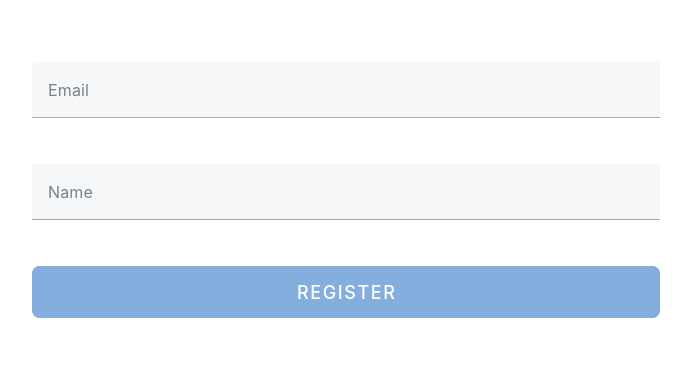
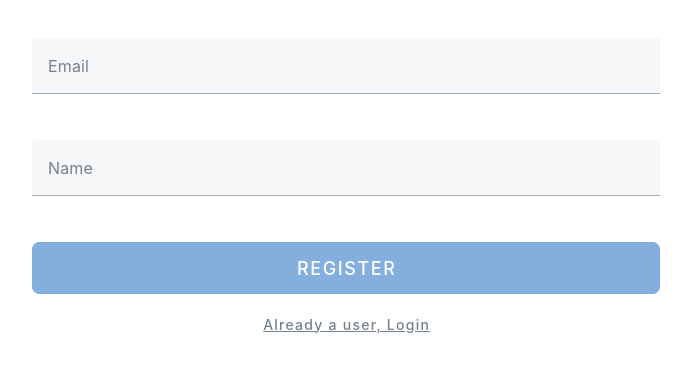
Before and after one commit to mgarnick1/password-webauthn, a Vue app: page / in a window 1280 px wide. Shown: the part 210-582 px from the top of the page, without its empty margins (294-985 px from the left). Built offline with nearby package versions, Linux system fonts and the light colour scheme; no server answers.

Commit message:
added the ability to switch between login and register and wire up the register button to register a user

```diff
--- a/src/components/Login.vue
+++ b/src/components/Login.vue
@@ -5,8 +5,12 @@
     :email-rules="emailRules"
     :name-rules="nameRules"
     :valid="valid"
+    :show-login="showLogin"
     @update:email="setEmail($event)"
     @update:name="setName($event)"
+    @registration="submitRegistration()"
+    @toggleLogin="toggleLogin()"
+    @loginWithUser="()=> {}"
   ></LoginForm>
 </template>
 
@@ -18,6 +22,7 @@ export default {
   name: "Login",
   data: () => ({
     valid: false,
+    showLogin: false,
     name: "",
     nameRules: [
       (value) => {
@@ -68,6 +73,12 @@ export default {
       this.name = $event.value.trim();
       this.validation($event.form, this.email, this.name);
     },
+    async submitRegistration() {
+      await this.register(this.email, this.name)
+    },
+    toggleLogin() {
+      this.showLogin = !this.showLogin
+    }
   },
   async created() {
     this.fetchUser();
--- a/src/components/LoginForm.vue
+++ b/src/components/LoginForm.vue
@@ -17,7 +17,7 @@
         ></v-text-field>
       </v-col>
     </v-row>
-    <v-row justify="center">
+    <v-row justify="center" v-if="!showLogin">
       <v-col cols="6">
         <v-text-field
           ref="name"
@@ -34,7 +34,7 @@
         ></v-text-field>
       </v-col>
     </v-row>
-    <v-row justify="center">
+    <v-row justify="center" v-if="!showLogin">
       <v-col cols="6">
         <div
           class="d-flex justify-space-around align-center flex-column flex-md-row fill-height"
@@ -45,23 +45,68 @@
             rounded="lg"
             size="x-large"
             :disabled="!valid"
+            @click="$emit('registration')"
             >Register</v-btn
           >
         </div>
       </v-col>
     </v-row>
+    <v-row justify="center" v-if="showLogin">
+      <v-col cols="6">
+        <div
+          class="d-flex justify-space-around align-center flex-column flex-md-row fill-height"
+        >
+          <v-btn
+            class="w-100"
+            color="primary"
+            rounded="lg"
+            size="x-large"
+            :disabled="!email"
+            @click="loginWithUser"
+            >Login</v-btn
+          >
+        </div>
+      </v-col>
+    </v-row>
   </v-form>
+  <v-row justify="center" v-if="!showLogin">
+    <v-col cols="6">
+      <div
+        class="d-flex justify-space-around align-center flex-column"
+      >
+        <v-btn variant="plain" theme="none" color="none" class="text-decoration-underline" @click="toggleLogin">
+          Already a user, Login
+        </v-btn>
+      </div>
+    </v-col>
+  </v-row>
+  <v-row justify="center" v-if="showLogin">
+    <v-col cols="6">
+      <div
+        class="d-flex justify-space-around align-center flex-column flex-md-row fill-height"
+      >
+        <v-btn variant="plain" theme="none" color="none" class="text-decoration-underline" @click="toggleLogin">
+          Need to Regsiter
+        </v-btn>
+      </div>
+    </v-col>
+  </v-row>
 </template>
 
 <script>
 export default {
   name: "LoginForm",
+  emits: ['toggleLogin', 'loginWithUser', 'registration', 'update:email', 'update:name'],
   props: {
     label: {
       type: String,
       default: "",
     },
     valid: {
+      type: Boolean,
+      default: false,
+    },
+    showLogin: {
       type: Boolean,
       default: false,
     },
@@ -82,6 +127,14 @@ export default {
       default: () => [],
     },
   },
+  methods: {
+    loginWithUser() {
+        this.$emit('loginWithUser')
+    },
+    toggleLogin() {
+        this.$emit('toggleLogin')
+    }
+  }
 };
 </script>
 
```
